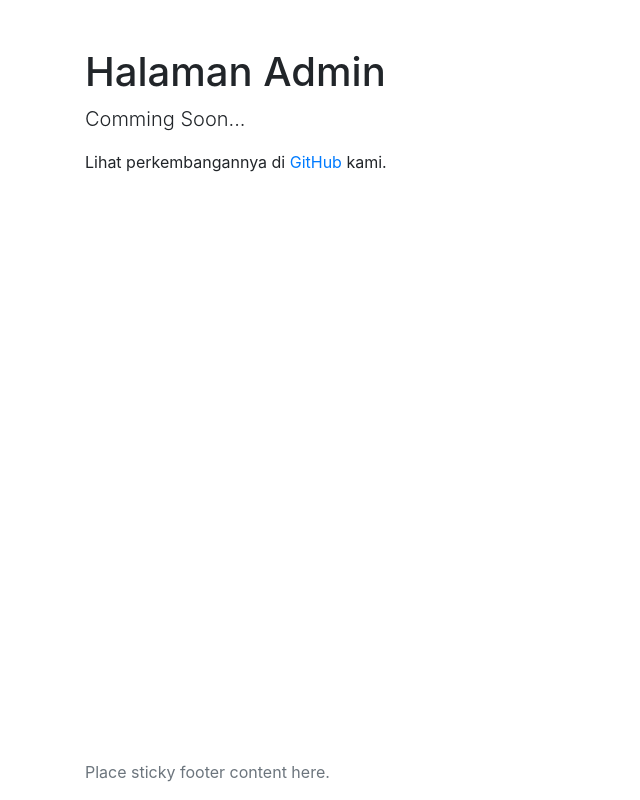
After one commit to ledleledle/web-target, a PHP site: page /admin.php in a window 1280 px wide. The commit adds this page. Shown: the whole page, without its empty margins (0-640 px from the left). Run offline with PHP 8.4, Linux system fonts and the light colour scheme; some libraries are stand-ins or nearby versions.

Commit message:
dosa hari ini

```diff
--- /dev/null
+++ b/inject/admin.php
@@ -0,0 +1,29 @@
+
+<!doctype html>
+<html lang="en" class="h-100">
+  <head>
+    <meta charset="utf-8">
+    <meta name="viewport" content="width=device-width, initial-scale=1, shrink-to-fit=no">
+    <meta name="description" content="">
+    <title>Halaman Admin</title>
+
+  <link href="../css/bootstrap.min.css" rel="stylesheet">
+
+  </head>
+  <body class="d-flex flex-column h-100">
+    <!-- Begin page content -->
+<main role="main" class="flex-shrink-0">
+  <div class="container">
+    <h1 class="mt-5">Halaman Admin</h1>
+    <p class="lead">Comming Soon...</p>
+    <p>Lihat perkembangannya di <a href="ttps://github.com/ledleledle/web-target">GitHub</a> kami.</p>
+  </div>
+</main>
+
+<footer class="footer mt-auto py-3">
+  <div class="container">
+    <span class="text-muted">Place sticky footer content here.</span>
+  </div>
+</footer>
+</body>
+</html>
--- a/inject/connect.php
+++ b/inject/connect.php
@@ -1,3 +1,3 @@
 <?php
-	$conn = mysqli_connect("localhost","root","anjing","pwned");
+	$conn = mysqli_connect("localhost","root","","pwned");
 ?>
```
Also changed, not shown: inject/login_admin.php (+10 -1 lines).
